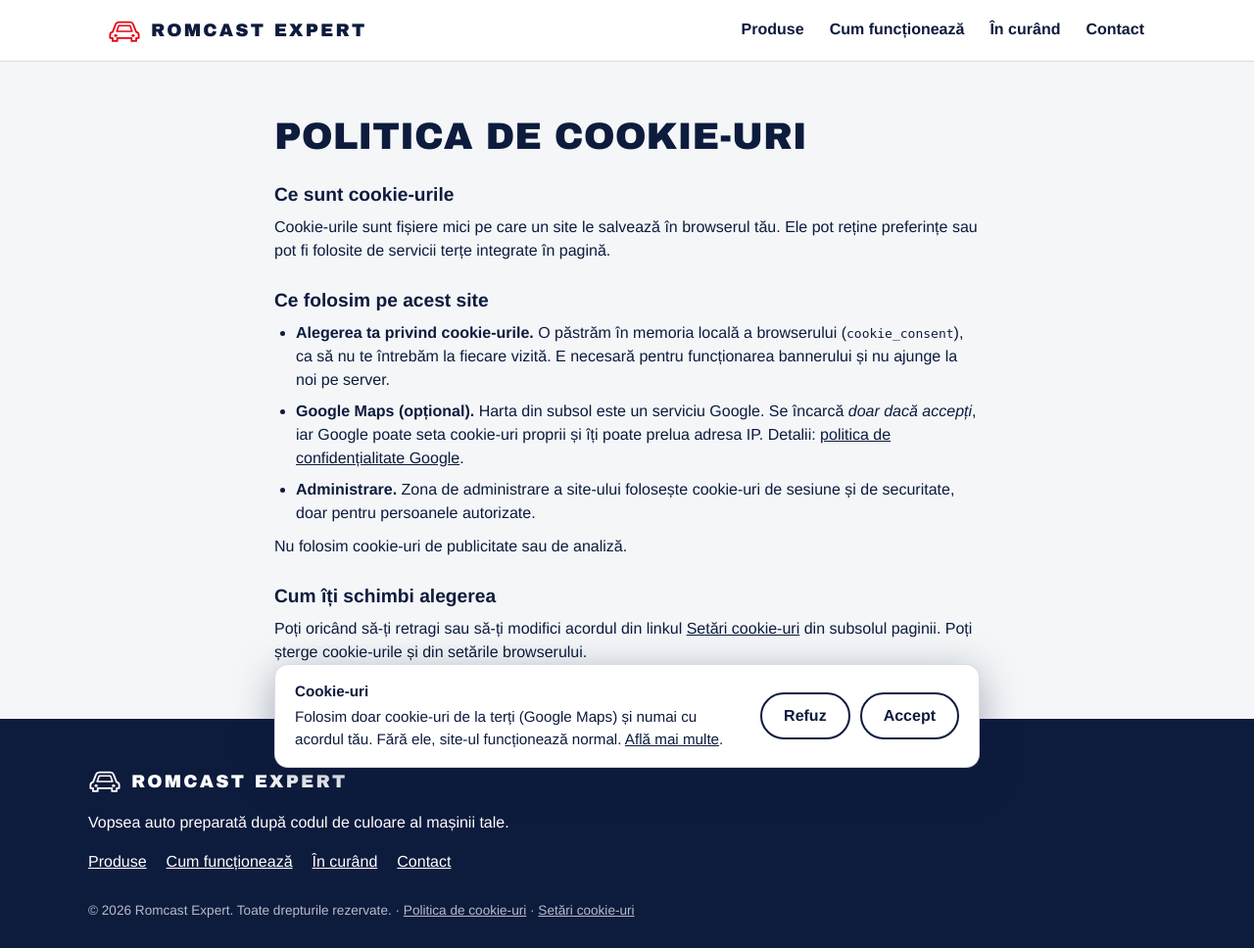
After one commit to george7923/Expert-color, a Django app: page /cookie-uri/ in a window 1280 px wide. The commit adds this page. Shown: the whole page at 98% size. Run offline with Django 5.2, Linux system fonts and the light colour scheme.

Commit message:
Add cookie consent banner and gate the Google Maps embed behind it
The map iframe is only created after the visitor accepts; rejecting removes it. The choice
is kept in localStorage for 180 days and can be reopened from the footer. Adds a cookie
policy page and makes the nav/footer anchors work from any page.

Co-Authored-By: Claude Sonnet 5.5 <noreply@anthropic.com>
Claude-Session: https://claude.ai/code/session_01RV36Zc62nANwRmLfPm76ZU

```diff
--- a/core/context_processors.py
+++ b/core/context_processors.py
@@ -7,6 +7,7 @@ def site(request):
     maps_url = settings.MAPS_EMBED_URL
     if not maps_url and settings.SITE_ADDRESS:
         maps_url = f"https://www.google.com/maps?q={quote_plus(settings.SITE_ADDRESS)}&output=embed"
+    maps_link = f"https://www.google.com/maps/search/?api=1&query={quote_plus(settings.SITE_ADDRESS)}" if settings.SITE_ADDRESS else ""
     return {
         "site": {
             "name": settings.SITE_NAME,
@@ -15,5 +16,6 @@ def site(request):
             "phone_href": "".join(c for c in settings.SITE_PHONE if c.isdigit() or c == "+"),
             "email": settings.SITE_EMAIL,
             "maps_url": maps_url,
+            "maps_link": maps_link,
         }
     }
--- a/core/static/core/css/site.css
+++ b/core/static/core/css/site.css
@@ -211,3 +211,29 @@ a:focus-visible, button:focus-visible { outline: 3px solid var(--red); outline-o
   .footer-grid { grid-template-columns: 1fr; }
   .footer-map { grid-column: 1; }
 }
+
+/* ---- cookie consent ---- */
+.consent {
+  position: fixed; left: 50%; bottom: 16px; z-index: 30; transform: translateX(-50%);
+  width: min(720px, calc(100% - 24px)); padding: 16px 20px; border-radius: 14px;
+  display: flex; flex-wrap: wrap; align-items: center; gap: 12px 20px;
+  background: #fff; color: var(--navy); box-shadow: 0 10px 40px rgba(13, 27, 61, .35); border: 1px solid rgba(13, 27, 61, .15);
+}
+.consent[hidden] { display: none; }
+.consent-text { flex: 1 1 320px; font-size: .95rem; }
+.consent-text p + p { margin-top: 4px; }
+.consent-actions { display: flex; gap: 10px; }
+.btn--plain { padding: 10px 22px; background: #fff; color: var(--navy); border-color: var(--navy); cursor: pointer; font: inherit; font-weight: 800; }
+.btn--plain:hover { background: var(--navy); color: #fff; }
+
+.map-gate { display: grid; place-content: center; justify-items: center; gap: 12px; height: 240px; padding: 16px; text-align: center; border-radius: 10px; background: rgba(255, 255, 255, .08); border: 1px dashed rgba(255, 255, 255, .4); font-size: .95rem; }
+.map-gate .btn { padding: 10px 22px; border: 0; cursor: pointer; font: inherit; font-weight: 800; }
+.map-gate a { font-size: .85rem; }
+.linklike { padding: 0; border: 0; background: none; color: inherit; font: inherit; text-decoration: underline; cursor: pointer; }
+
+.prose { max-width: 760px; }
+.prose h1 { font: 900 clamp(1.8rem, 4vw, 2.4rem) "Arial Black", "Helvetica Neue", Arial, sans-serif; text-transform: uppercase; }
+.prose h2 { margin-top: 28px; font: 800 1.2rem "Helvetica Neue", Arial, sans-serif; text-transform: none; letter-spacing: 0; }
+.prose p, .prose ul { margin-top: 10px; }
+.prose ul { padding-left: 22px; list-style: disc; }
+.prose li + li { margin-top: 8px; }
--- a/core/static/core/js/site.js
+++ b/core/static/core/js/site.js
@@ -10,6 +10,52 @@
   }
   toggle.addEventListener("click", function () { setMenu(!header.classList.contains("nav-open")); });
   header.querySelectorAll(".nav a").forEach(function (a) { a.addEventListener("click", function () { setMenu(false); }); });
+
+  // Cookie consent: the Google Maps iframe is only loaded after the visitor accepts.
+  var KEY = "cookie_consent", MAX_AGE = 180 * 24 * 3600 * 1000;
+  var banner = document.getElementById("consent");
+  var mapBox = document.getElementById("map");
+
+  function readConsent() {
+    try {
+      var saved = JSON.parse(localStorage.getItem(KEY));
+      if (saved && (saved.value === "accepted" || saved.value === "rejected") && Date.now() - saved.time < MAX_AGE) return saved.value;
+    } catch (e) { /* storage unavailable: ask again */ }
+    return null;
+  }
+  function saveConsent(value) {
+    try { localStorage.setItem(KEY, JSON.stringify({ value: value, time: Date.now() })); } catch (e) { /* ignore */ }
+  }
+  function showMap() {
+    if (!mapBox || mapBox.querySelector("iframe")) return;
+    var frame = document.createElement("iframe");
+    frame.src = mapBox.dataset.src;
+    frame.title = mapBox.dataset.title;
+    frame.loading = "lazy";
+    frame.referrerPolicy = "no-referrer-when-downgrade";
+    frame.allowFullscreen = true;
+    mapBox.replaceChildren(frame);
+  }
+  function applyConsent(value) {
+    saveConsent(value);
+    banner.hidden = true;
+    if (value === "accepted") showMap();
+    else if (mapBox && mapBox.querySelector("iframe")) location.reload(); // drop the third-party frame
+  }
+
+  document.querySelectorAll("[data-consent]").forEach(function (el) {
+    el.addEventListener("click", function () {
+      var action = el.dataset.consent;
+      if (action === "open") banner.hidden = false;
+      else applyConsent(action === "accept" ? "accepted" : "rejected");
+    });
+  });
+  var current = readConsent();
+  if (current === null) banner.hidden = false;
+  else if (current === "accepted") showMap();
+
+  // The rest only applies to the home page.
+  if (!document.querySelector(".showcase")) return;
 
   // Color swatch fan behind the products.
   var fan = document.getElementById("fan");
--- a/core/templates/core/base.html
+++ b/core/templates/core/base.html
@@ -25,10 +25,10 @@
       <a class="brand" href="{% url 'home' %}"><svg aria-hidden="true"><use href="#icon-car"/></svg> {{ site.name }}</a>
       <button class="nav-toggle" type="button" aria-expanded="false" aria-controls="nav" aria-label="Meniu"><span></span></button>
       <nav id="nav" class="nav" aria-label="Principal">
-        <a href="#produse">Produse</a>
-        <a href="#cum-functioneaza">Cum funcționează</a>
-        <a href="#in-curand">În curând</a>
-        <a href="#contact">Contact</a>
+        <a href="{% url 'home' %}#produse">Produse</a>
+        <a href="{% url 'home' %}#cum-functioneaza">Cum funcționează</a>
+        <a href="{% url 'home' %}#in-curand">În curând</a>
+        <a href="{% url 'home' %}#contact">Contact</a>
         {% if site.phone %}<a class="cta" href="tel:{{ site.phone_href }}">{{ site.phone }}</a>{% endif %}
       </nav>
     </div>
@@ -44,21 +44,38 @@
         <p class="brand"><svg aria-hidden="true"><use href="#icon-car"/></svg> {{ site.name }}</p>
         <p>Vopsea auto preparată după codul de culoare al mașinii tale.</p>
         <ul>
-          <li><a href="#produse">Produse</a></li>
-          <li><a href="#cum-functioneaza">Cum funcționează</a></li>
-          <li><a href="#in-curand">În curând</a></li>
-          <li><a href="#contact">Contact</a></li>
+          <li><a href="{% url 'home' %}#produse">Produse</a></li>
+          <li><a href="{% url 'home' %}#cum-functioneaza">Cum funcționează</a></li>
+          <li><a href="{% url 'home' %}#in-curand">În curând</a></li>
+          <li><a href="{% url 'home' %}#contact">Contact</a></li>
         </ul>
-        <p class="copy">© {% now "Y" %} {{ site.name }}. Toate drepturile rezervate.</p>
+        <p class="copy">© {% now "Y" %} {{ site.name }}. Toate drepturile rezervate.
+          · <a href="{% url 'cookies' %}">Politica de cookie-uri</a>
+          · <button type="button" class="linklike" data-consent="open">Setări cookie-uri</button></p>
       </div>
       {% if site.maps_url %}
-      <div class="footer-map">
-        <iframe title="Locația {{ site.name }} pe Google Maps" src="{{ site.maps_url }}" loading="lazy" referrerpolicy="no-referrer-when-downgrade" allowfullscreen></iframe>
+      <div class="footer-map" id="map" data-src="{{ site.maps_url }}" data-title="Locația {{ site.name }} pe Google Maps">
+        <div class="map-gate">
+          <p>Harta Google Maps folosește cookie-uri de la Google. Ca s-o afișezi, ai nevoie de acordul tău.</p>
+          <button type="button" class="btn btn--red" data-consent="accept">Accept și afișează harta</button>
+          {% if site.maps_link %}<a href="{{ site.maps_link }}" target="_blank" rel="noopener">sau deschide locația în Google Maps</a>{% endif %}
+        </div>
       </div>
       {% endif %}
     </div>
   </footer>
 
+  <div class="consent" id="consent" role="dialog" aria-modal="false" aria-labelledby="consent-title" hidden>
+    <div class="consent-text">
+      <p id="consent-title"><strong>Cookie-uri</strong></p>
+      <p>Folosim doar cookie-uri de la terți (Google Maps) și numai cu acordul tău. Fără ele, site-ul funcționează normal. <a href="{% url 'cookies' %}">Află mai multe</a>.</p>
+    </div>
+    <div class="consent-actions">
+      <button type="button" class="btn btn--plain" data-consent="reject">Refuz</button>
+      <button type="button" class="btn btn--plain" data-consent="accept">Accept</button>
+    </div>
+  </div>
+
   <script src="{% static 'core/js/site.js' %}"></script>
 </body>
 </html>
--- /dev/null
+++ b/core/templates/core/cookies.html
@@ -0,0 +1,26 @@
+{% extends "core/base.html" %}
+
+{% block title %}Politica de cookie-uri – {{ site.name }}{% endblock %}
+
+{% block content %}
+<section class="section prose">
+  <h1>Politica de cookie-uri</h1>
+
+  <h2>Ce sunt cookie-urile</h2>
+  <p>Cookie-urile sunt fișiere mici pe care un site le salvează în browserul tău. Ele pot reține preferințe sau pot fi folosite de servicii terțe integrate în pagină.</p>
+
+  <h2>Ce folosim pe acest site</h2>
+  <ul>
+    <li><strong>Alegerea ta privind cookie-urile.</strong> O păstrăm în memoria locală a browserului (<code>cookie_consent</code>), ca să nu te întrebăm la fiecare vizită. E necesară pentru funcționarea bannerului și nu ajunge la noi pe server.</li>
+    <li><strong>Google Maps (opțional).</strong> Harta din subsol este un serviciu Google. Se încarcă <em>doar dacă accepți</em>, iar Google poate seta cookie-uri proprii și îți poate prelua adresa IP. Detalii: <a href="https://policies.google.com/privacy" target="_blank" rel="noopener">politica de confidențialitate Google</a>.</li>
+    <li><strong>Administrare.</strong> Zona de administrare a site-ului folosește cookie-uri de sesiune și de securitate, doar pentru persoanele autorizate.</li>
+  </ul>
+  <p>Nu folosim cookie-uri de publicitate sau de analiză.</p>
+
+  <h2>Cum îți schimbi alegerea</h2>
+  <p>Poți oricând să-ți retragi sau să-ți modifici acordul din linkul <button type="button" class="linklike" data-consent="open">Setări cookie-uri</button> din subsolul paginii. Poți șterge cookie-urile și din setările browserului.</p>
+
+  {% if site.email %}<h2>Contact</h2>
+  <p>Întrebări despre această politică: <a href="mailto:{{ site.email }}">{{ site.email }}</a>.</p>{% endif %}
+</section>
+{% endblock %}
--- a/core/urls.py
+++ b/core/urls.py
@@ -4,4 +4,5 @@ from . import views
 
 urlpatterns = [
     path("", views.home, name="home"),
+    path("cookie-uri/", views.cookies, name="cookies"),
 ]
--- a/core/views.py
+++ b/core/views.py
@@ -21,3 +21,7 @@ def home(request):
             "cod_culoare": COD_CULOARE_IMPLICIT,
         },
     )
+
+
+def cookies(request):
+    return render(request, "core/cookies.html")
```
